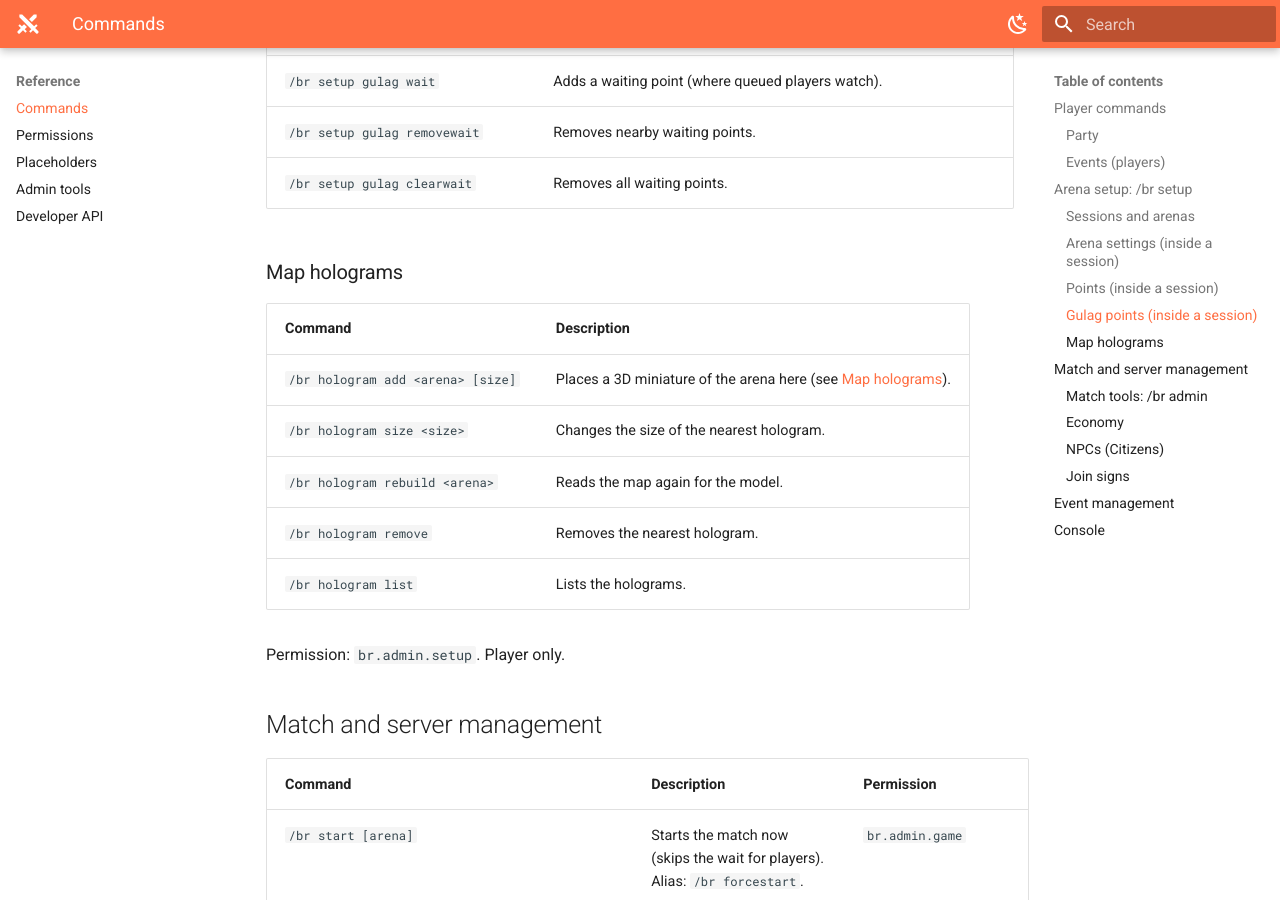
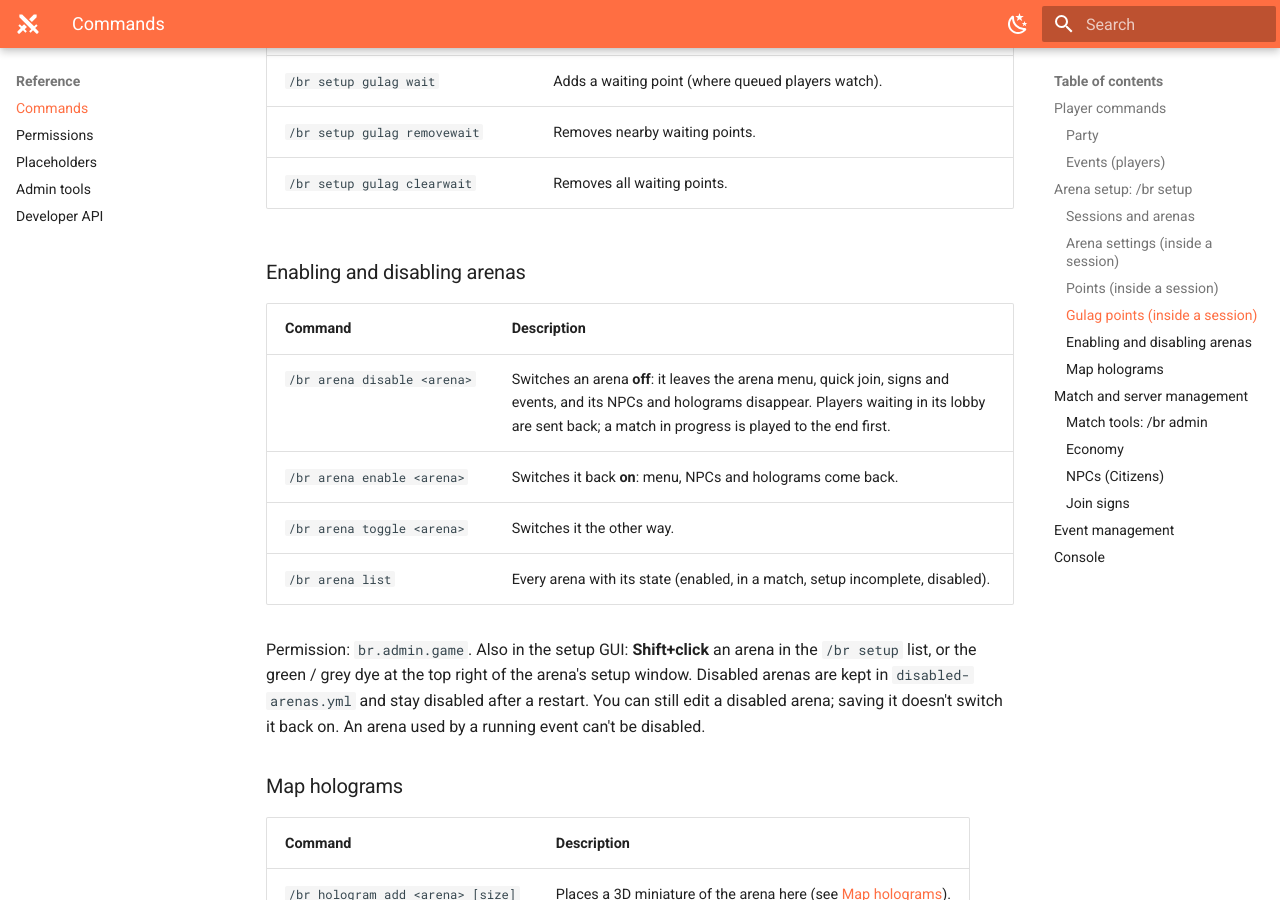
Before and after one commit to Giuseppe-Marco/mrtbattleroyale-wiki, an MkDocs documentation site: the page built from docs/reference/commands.md, in a window 1280 px wide and 900 px high, scrolled down 6754 px. Built offline with MkDocs 1.6.1 and Material for MkDocs 9.7.7, drawn with Linux system fonts in a browser that asks for light colours.

Commit message:
Enable / disable arenas
Co-Authored-By: Claude Opus 5.5 <noreply@anthropic.com>

```diff
--- a/docs/reference/commands.md
+++ b/docs/reference/commands.md
@@ -128,6 +128,17 @@ See [Gulag](../gameplay/gulag.md).
 | `/br setup gulag removewait` | Removes nearby waiting points. |
 | `/br setup gulag clearwait` | Removes all waiting points. |
 
+### Enabling and disabling arenas
+
+| Command | Description |
+|---|---|
+| `/br arena disable <arena>` | Switches an arena **off**: it leaves the arena menu, quick join, signs and events, and its NPCs and holograms disappear. Players waiting in its lobby are sent back; a match in progress is played to the end first. |
+| `/br arena enable <arena>` | Switches it back **on**: menu, NPCs and holograms come back. |
+| `/br arena toggle <arena>` | Switches it the other way. |
+| `/br arena list` | Every arena with its state (enabled, in a match, setup incomplete, disabled). |
+
+Permission: `br.admin.game`. Also in the setup GUI: **Shift+click** an arena in the `/br setup` list, or the green / grey dye at the top right of the arena's setup window. Disabled arenas are kept in `disabled-arenas.yml` and stay disabled after a restart. You can still edit a disabled arena; saving it doesn't switch it back on. An arena used by a running event can't be disabled.
+
 ### Map holograms
 
 | Command | Description |
```
Also changed, not shown: docs/changelog.md (+1 -0 lines), docs/reference/permissions.md (+1 -1 lines).
